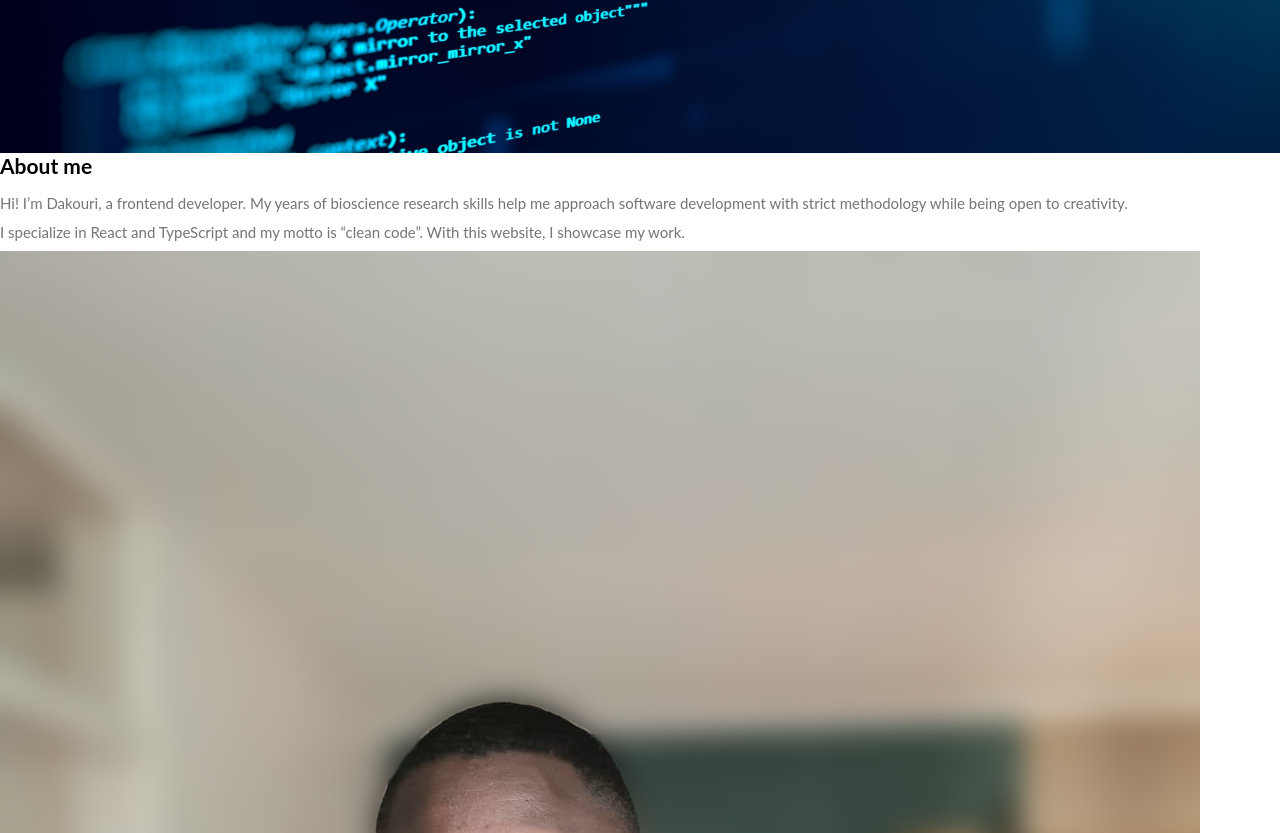
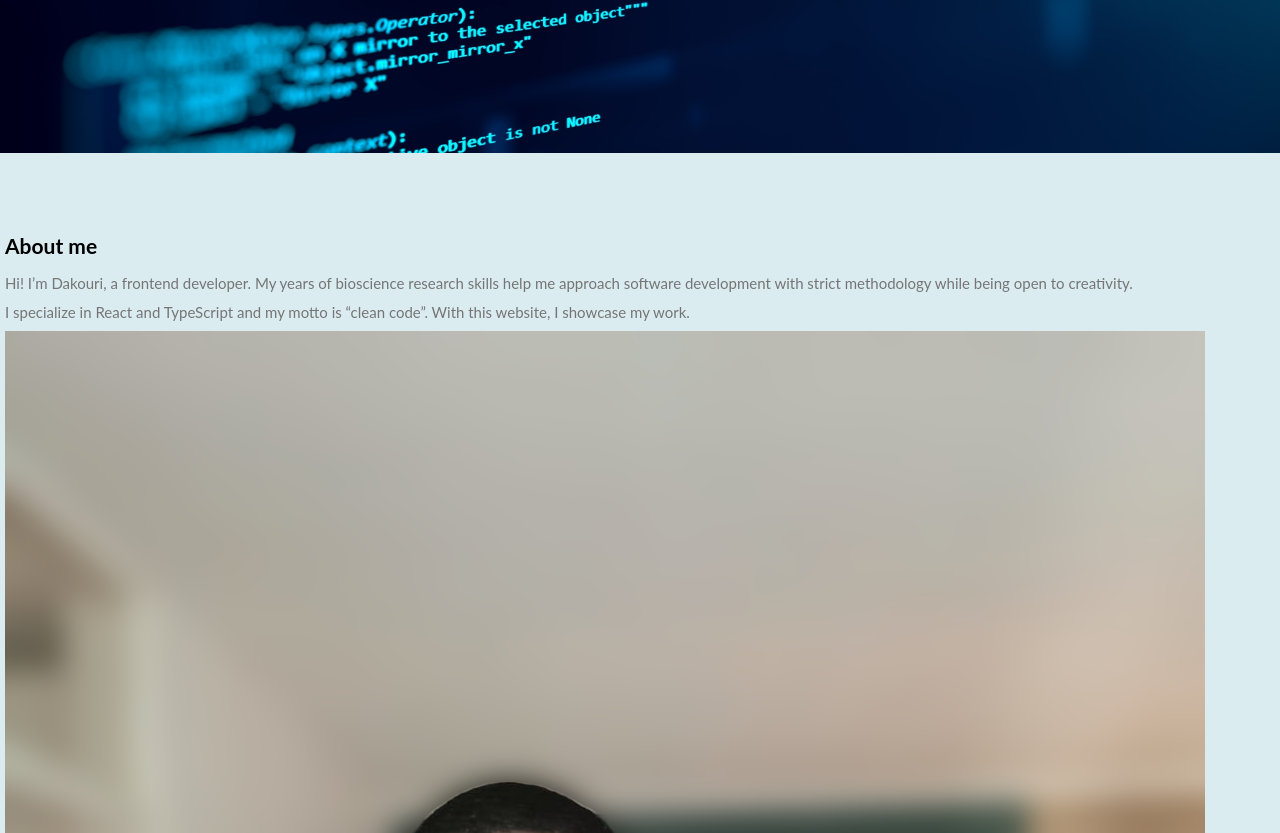
Before and after one commit to DakouriKobri/portfolio-dk, a React (Create React App) app: page / in a window 1280 px wide. Shown: the part 647-1480 px from the top of the page. Built offline with nearby package versions, Linux system fonts and the light colour scheme.

Commit message:
Add style to About component

```diff
--- a/src/styles/base/_layout.scss
+++ b/src/styles/base/_layout.scss
@@ -9,6 +9,7 @@
 .App {
   font-family: "ClearSans", Hevetica, Lato, sans-serif;
   position: relative;
+  background-color: $color-secondary;
 }
 
 img {
--- /dev/null
+++ b/src/styles/components/About.scss
@@ -0,0 +1,7 @@
+.about {
+  padding-top: 80px;
+  background-color: $color-secondary;
+  min-height: 100vh;
+  margin-right: 5px;
+  margin-left: 5px;
+}
--- a/src/styles/styles.scss
+++ b/src/styles/styles.scss
@@ -5,3 +5,4 @@
 // Components
 @import "./components/Menu";
 @import "./components/Hero";
+@import "./components/About";
```
